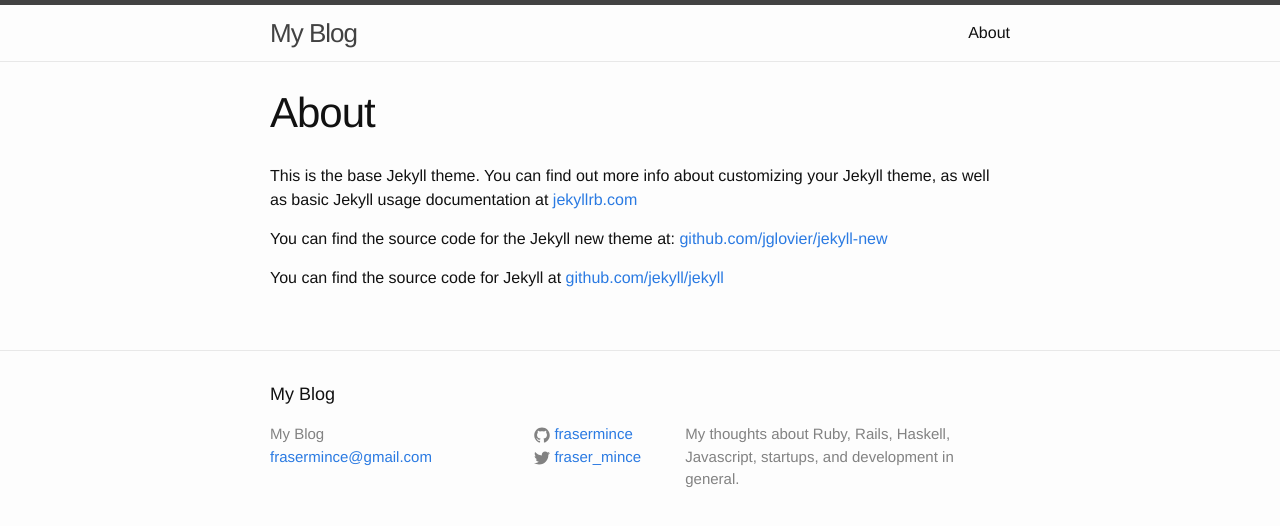
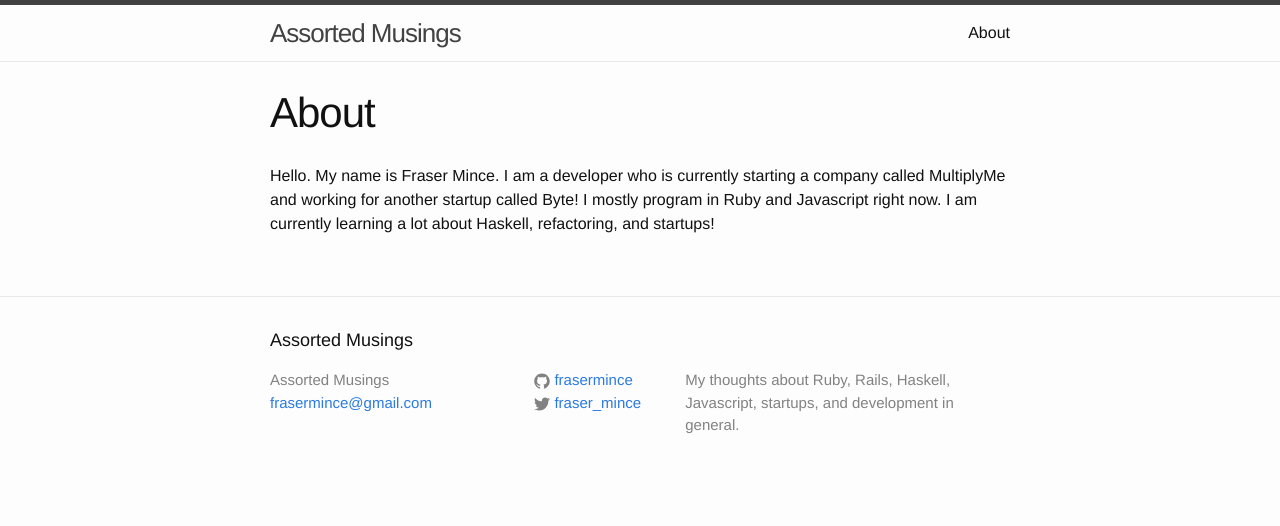
Before and after one commit to frasermince/frasermince.github.io, a Jekyll site: the page built from about.md, in a window 1280 px wide. Shown: the top 526 px of the page. Built offline with Jekyll 4.4.1, drawn with Linux system fonts in a browser that asks for light colours.

Commit message:
Add post and update info and config.

```diff
--- a/_config.yml
+++ b/_config.yml
@@ -1,5 +1,5 @@
 # Site settings
-title: My Blog
+title: Assorted Musings
 email: frasermince@gmail.com
 description: > # this means to ignore newlines until "baseurl:"
   My thoughts about Ruby, Rails, Haskell, Javascript, startups, and development in general.
--- a/about.md
+++ b/about.md
@@ -3,9 +3,7 @@ layout: page
 title: About
 permalink: /about/
 ---
-
-This is the base Jekyll theme. You can find out more info about customizing your Jekyll theme, as well as basic Jekyll usage documentation at [jekyllrb.com](http://jekyllrb.com/)
-
-You can find the source code for the Jekyll new theme at: [github.com/jglovier/jekyll-new](https://github.com/jglovier/jekyll-new)
-
-You can find the source code for Jekyll at [github.com/jekyll/jekyll](https://github.com/jekyll/jekyll)
+Hello. My name is Fraser Mince. I am a developer who is currently starting a
+company called MultiplyMe and working for another startup called Byte! I mostly
+program in Ruby and Javascript right now. I am currently learning a lot about
+Haskell, refactoring, and startups!
```
Also changed, not shown: _posts/2015-06-30-moving-past-fat-models.markdown (added, +11 -0 lines).
